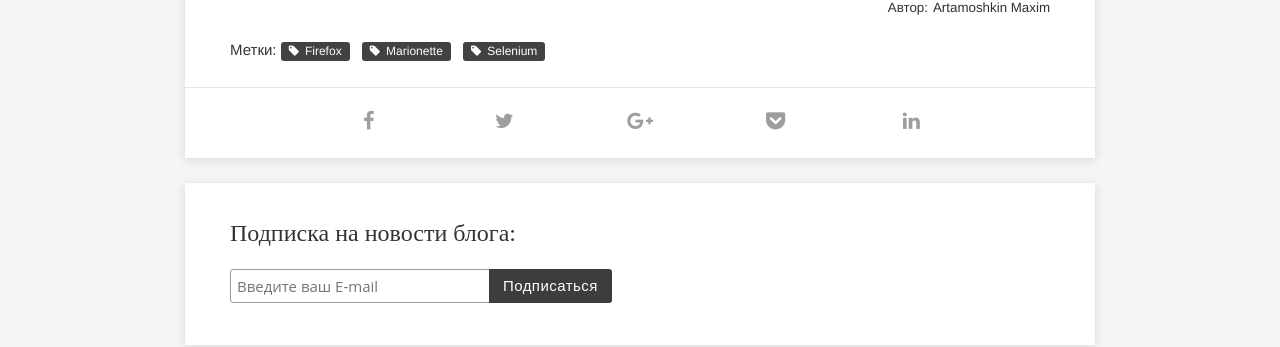
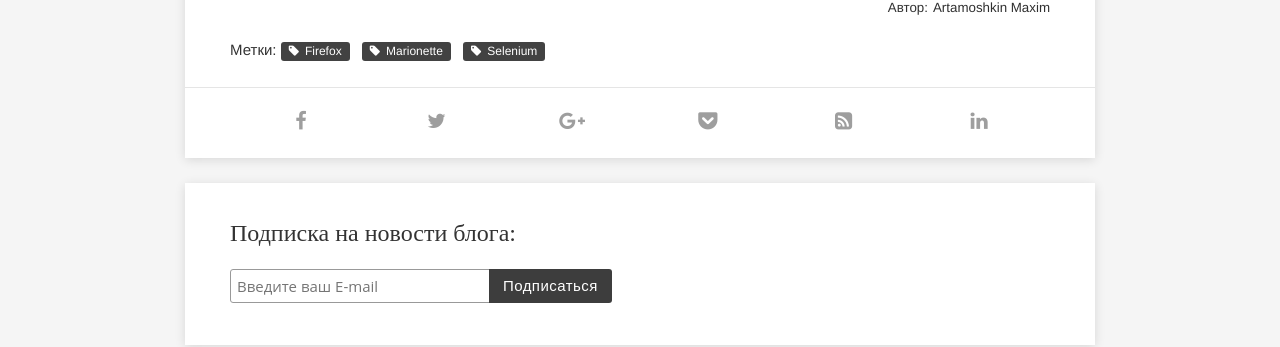
Before and after one commit to martamoshkin/blog.zverit.com, a Jekyll site: the page built from _posts/backend/2016-7-15-what-is-firefox-marionette-driver.md, in a window 1280 px wide. Shown: the part 1398-1745 px from the top of the page. Built offline with Jekyll 4.4.1, drawn with Linux system fonts in a browser that asks for light colours; some web fonts are replaced; comment, search, counter and statistics services are not loaded.

Commit message:
improved shared buttons

```diff
--- a/_layouts/post.html
+++ b/_layouts/post.html
@@ -48,11 +48,12 @@
 	</div>
 
 	<ul class="share-buttons">
-		<li><a href="https://www.facebook.com/sharer/sharer.php?u={{ site.url }}{{ page.url }}&t=" rel="noopener" title="Share on Facebook" target="_blank"><span class="fa fa-facebook"></span></a></li>
-		<li><a href="https://twitter.com/intent/tweet?url={{ site.url }}{{ page.url }}&text={{ page.title }}" rel="noopener" target="_blank" title="Tweet" ><span class="fa fa-twitter"> </span></a></li>
-		<li><a href="https://plus.google.com/share?url={{ site.url }}{{ page.url }}" rel="noopener" target="_blank" title="Share on Google+"><span class="fa fa-google-plus"></span></a></li>
-		<li><a href="https://getpocket.com/save?url={{ site.url }}{{ page.url }}&title={{ page.title }}" rel="noopener" target="_blank" title="Add to Pocket" ><span class="fa fa-get-pocket"> </span></a></li>
-		<li><a href="http://www.linkedin.com/shareArticle?mini=true&url={{ site.url }}{{ page.url }}&title={{ page.title }}&summary=&source={{ site.title }}+#zveritblog" rel="noopener" target="_blank" title="Share on LinkedIn" ><span class="fa fa-linkedin"></span></a></li>
+		<li><a href="https://www.facebook.com/sharer/sharer.php?u={{ site.url }}{{ page.url }}&t=" rel="noopener" title="Share on Facebook" target="_blank"><span class="facebook fa fa-facebook"></span></a></li>
+		<li><a href="https://twitter.com/intent/tweet?url={{ site.url }}{{ page.url }}&text={{ page.title }}" rel="noopener" target="_blank" title="Tweet" ><span class="twitter fa fa-twitter"> </span></a></li>
+		<li><a href="https://plus.google.com/share?url={{ site.url }}{{ page.url }}" rel="noopener" target="_blank" title="Share on Google+"><span class="gplus fa fa-google-plus"></span></a></li>
+		<li><a href="https://getpocket.com/save?url={{ site.url }}{{ page.url }}&title={{ page.title }}" rel="noopener" target="_blank" title="Add to Pocket" ><span class="pocket fa fa-get-pocket"> </span></a></li>
+        <li><a href='https://feedly.com/i/subscription/feed%2Fhttps%3A%2F%2Fblog.zverit.com' rel="noopener" target='blank' title="Subscribe in Feedly"><span class="feedly fa fa-rss-square"></span></a><li>
+		<li><a href="http://www.linkedin.com/shareArticle?mini=true&url={{ site.url }}{{ page.url }}&title={{ page.title }}&summary=&source={{ site.title }}+#zveritblog" rel="noopener" target="_blank" title="Share on LinkedIn" ><span class="linkedin fa fa-linkedin"></span></a></li>
 	</ul>
 
 	<div itemprop="publisher" itemscope itemtype="https://schema.org/Organization">
--- a/_sass/_layout.scss
+++ b/_sass/_layout.scss
@@ -416,6 +416,30 @@
 	text-align: center;
 	border-top: 1px solid rgba(0,0,0,0.1);
 
+	.feedly:hover {
+		color: #09B452;
+	}
+
+	.linkedin:hover {
+		color: #0B618C;
+	}
+
+	.pocket:hover {
+		color: #FF1B3E;
+	}
+
+	.gplus:hover {
+		color: #F43E28;
+	}
+
+	.twitter:hover {
+		color: #06A2F3;
+	}
+
+	.facebook:hover {
+		color: #2E5990;
+	}
+
 	li {
 		display: inline;
 	}
```
